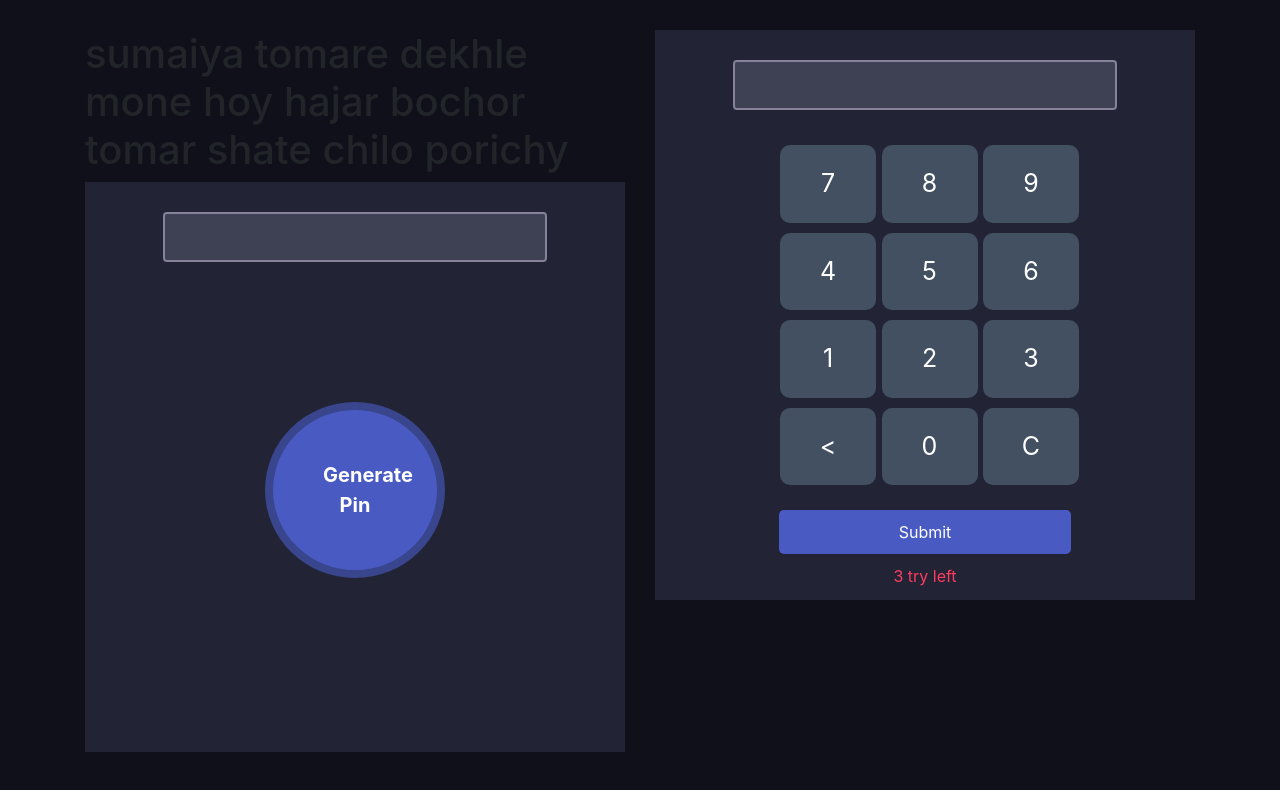
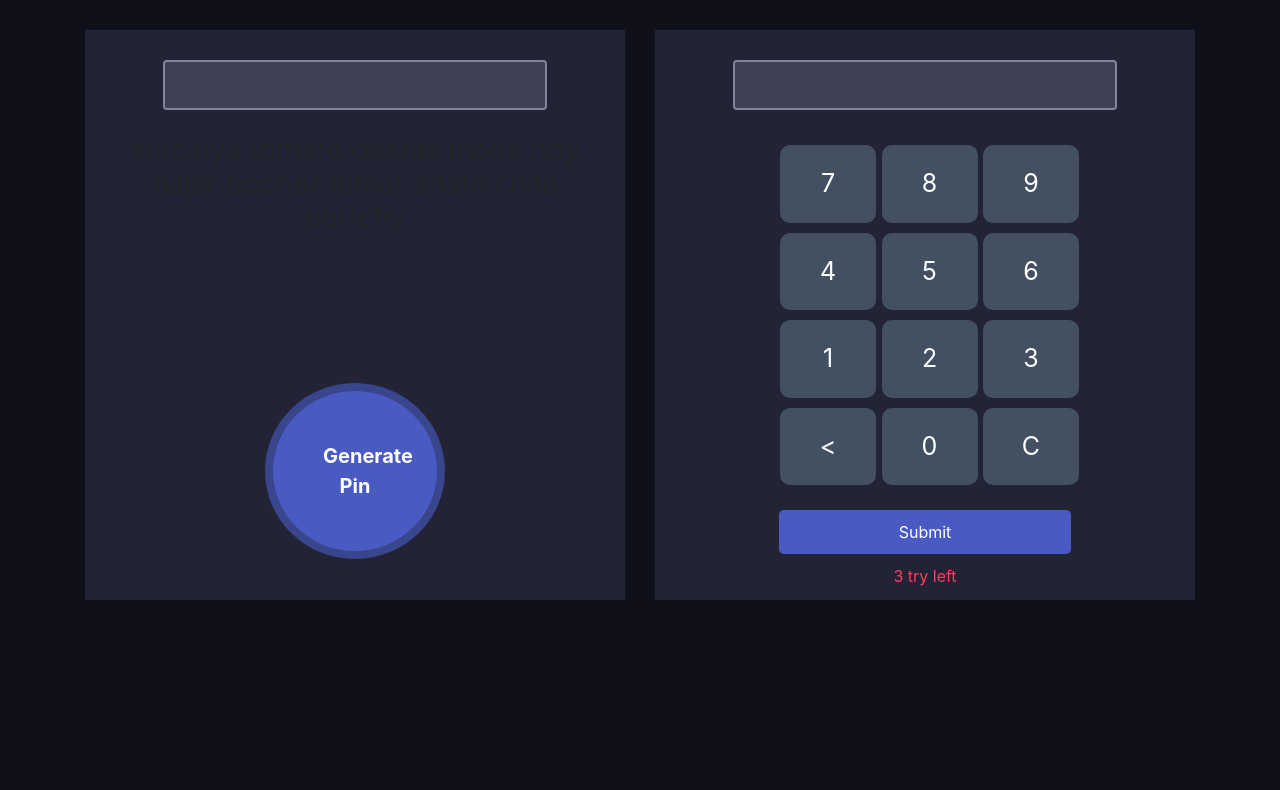
Before and after one commit to sharifulislm/generatePin-verifypin, a plain HTML site: page index.html in a window 1280 px wide. Drawn offline with nearby package versions, Linux system fonts and the light colour scheme.

Commit message:
Update index.html

```diff
--- a/index.html
+++ b/index.html
@@ -11,9 +11,11 @@
     <div class="container">
         <div class="row">
             <div class="col-md-6">
-                <h1>  sumaiya tomare dekhle mone hoy hajar bochor tomar shate chilo porichy </h1>
+
                 <div class="pin-generator half-width">
                     <input id="display-pin" class="form-control" type="text">
+
+                           <h3 class ="mt-4">  sumaiya tomare dekhle mone hoy hajar bochor tomar shate chilo porichy </h3>
                     <button onclick="generatePin()" class="generate-btn">Generate Pin</button>
                 </div>
             </div>
```
